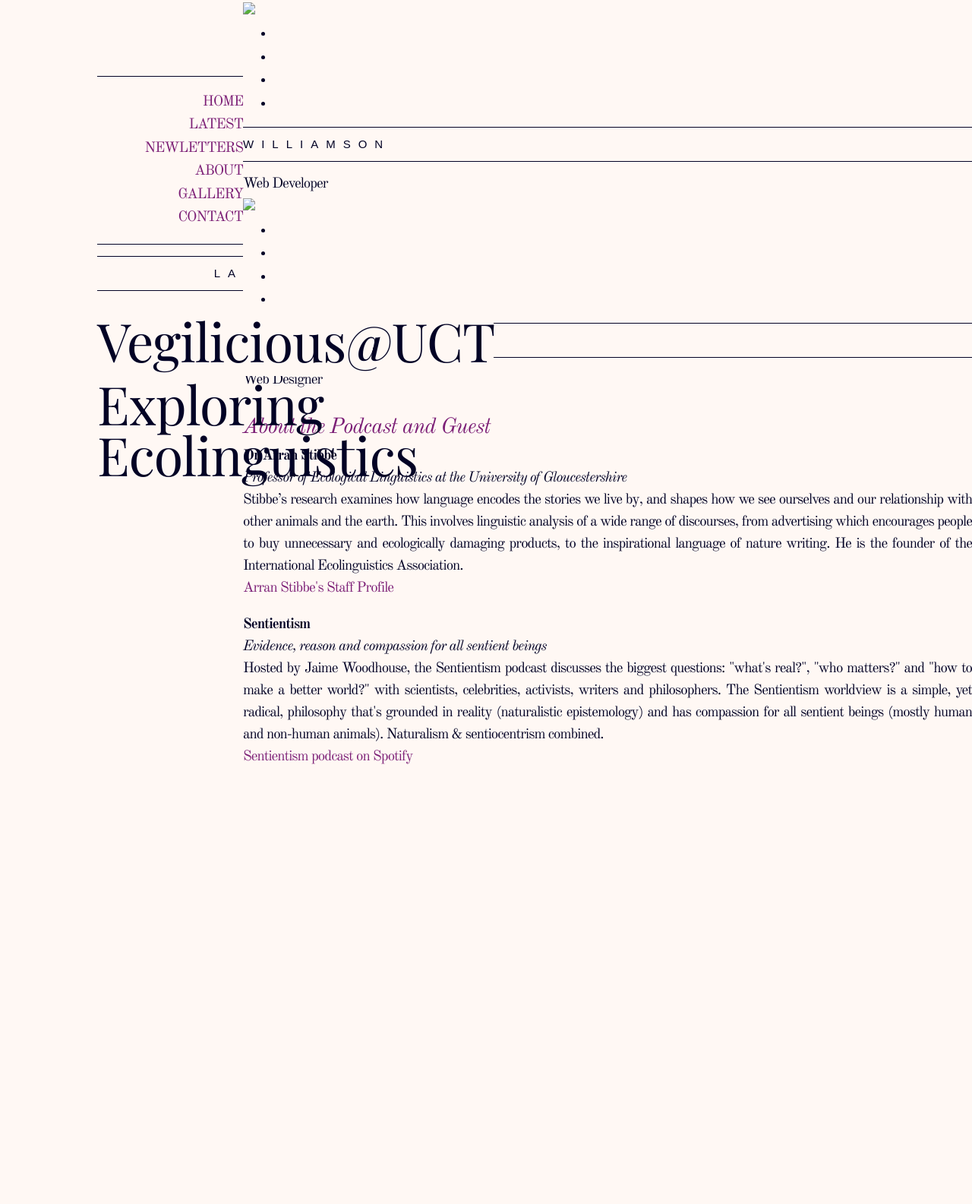
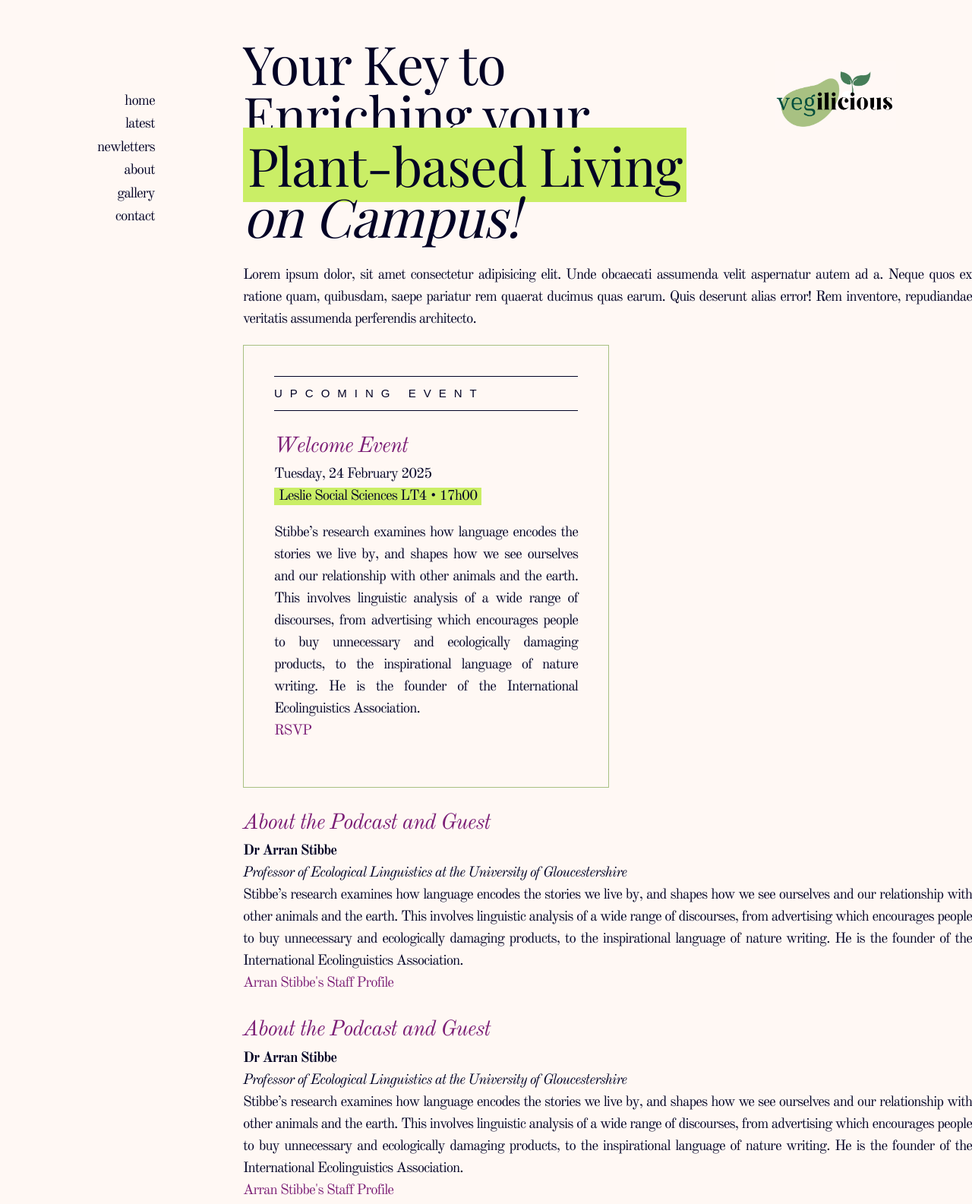
Before and after one commit to thandimatrose/vegilicious.uct, a plain HTML site: page index.html in a window 1280 px wide. Shown: the top 1585 px of the page at 76% size. Before the commit the page ends 1030 px from the top, so only its background shows below. Drawn offline with nearby package versions, Linux system fonts and the light colour scheme; a script that the page names is missing; a web font is replaced by a local one.

Commit message:
Editing stylesheet

```diff
--- a/index.html
+++ b/index.html
@@ -21,7 +21,7 @@
   <link rel="stylesheet" href="styles.css" />
 </head>
 
-<body>
+<body class="home">
   <header>
     <nav>
       <ol>
@@ -34,58 +34,75 @@
       </ol>
     </nav>
 
-
-      <h3>LA</h3>
-      <h1>
-        <span class="highlight-light">Vegilicious@UCT</span>
-        Exploring Ecolinguistics
-      </h1>
-
   </header>
 
+  <img id="logo" src="images/home/logo.png" />
+  <section id="home">
+      <h1>
+        Your Key to <br />Enriching your <br /><span class="highlight-bright">Plant-based Living</span><br /><em>on Campus!</em>
+      </h1>
+      <p>Lorem ipsum dolor, sit amet consectetur adipisicing elit. Unde obcaecati assumenda velit aspernatur autem ad a. Neque
+        quos ex ratione quam, quibusdam, saepe pariatur rem quaerat ducimus quas earum. Quis deserunt alias error! Rem
+        inventore, repudiandae veritatis assumenda perferendis architecto.</p>
 
-  <section class="container">
-    <div class="row">
-        <div class="col-md-3 col-sm-6">
-            <div class="our-team">
-                <div class="pic">
-                    <img src="images">
-                    <ul class="social">
-                        <li><a href="#" class="fab fa-facebook"></a></li>
-                        <li><a href="#" class="fab fa-google-plus"></a></li>
-                        <li><a href="#" class="fab fa-instagram"></a></li>
-                        <li><a href="#" class="fab fa-linkedin"></a></li>
-                    </ul>
-                </div>
-                <div class="team-content">
-                    <h3 class="title">Williamson</h3>
-                    <span class="post">Web Developer</span>
-                </div>
-            </div>
-        </div>
-        <div class="col-md-3 col-sm-6">
-            <div class="our-team">
-                <div class="pic">
-                    <img src="images/img-2.jpg">
-                    <ul class="social">
-                        <li><a href="#" class="fab fa-facebook"></a></li>
-                        <li><a href="#" class="fab fa-google-plus"></a></li>
-                        <li><a href="#" class="fab fa-instagram"></a></li>
-                        <li><a href="#" class="fab fa-linkedin"></a></li>
-                    </ul>
-                </div>
-                <div class="team-content">
-                    <h3 class="title">Kristiana</h3>
-                    <span class="post">Web Designer</span>
-                </div>
-            </div>
-        </div>
-    </div>
-  </section>
+
+      <aside id="upcoming-event">
+        <h3 style="">Upcoming Event</h3>
+        <h2>Welcome Event</h2>
+        <p>Tuesday, 24 February 2025 <br /><span class="highlight-bright">Leslie Social Sciences LT4 • 17h00</span></p>
+        <p>
+          Stibbe’s research examines how language encodes the stories we
+          live by, and shapes how we see ourselves and our relationship with
+          other animals and the earth. This involves linguistic analysis of a
+          wide range of discourses, from advertising which encourages people to
+          buy unnecessary and ecologically damaging products, to the
+          inspirational language of nature writing. He is the founder of the
+          International Ecolinguistics Association.<br /><a href="https://www.glos.ac.uk/staff/profile/arran-stibbe/"
+            target="_blank">RSVP</a>
+        </p>
+      </aside>
+      <h2>About the Podcast and Guest</h2>
+      <p>
+        <strong>Dr Arran Stibbe</strong> <br /><em>Professor of Ecological Linguistics at the University of
+          Gloucestershire</em>
+        <br />Stibbe’s research examines how language encodes the stories we
+        live by, and shapes how we see ourselves and our relationship with
+        other animals and the earth. This involves linguistic analysis of a
+        wide range of discourses, from advertising which encourages people to
+        buy unnecessary and ecologically damaging products, to the
+        inspirational language of nature writing. He is the founder of the
+        International Ecolinguistics Association.<br /><a href="https://www.glos.ac.uk/staff/profile/arran-stibbe/"
+          target="_blank">Arran Stibbe's Staff Profile</a>
+      </p>
+      <h2>About the Podcast and Guest</h2>
+      <p>
+        <strong>Dr Arran Stibbe</strong> <br /><em>Professor of Ecological Linguistics at the University of
+          Gloucestershire</em>
+        <br />Stibbe’s research examines how language encodes the stories we
+        live by, and shapes how we see ourselves and our relationship with
+        other animals and the earth. This involves linguistic analysis of a
+        wide range of discourses, from advertising which encourages people to
+        buy unnecessary and ecologically damaging products, to the
+        inspirational language of nature writing. He is the founder of the
+        International Ecolinguistics Association.<br /><a href="https://www.glos.ac.uk/staff/profile/arran-stibbe/"
+          target="_blank">Arran Stibbe's Staff Profile</a>
+      </p>
+      <h2>About the Podcast and Guest</h2>
+      <p>
+        <strong>Dr Arran Stibbe</strong> <br /><em>Professor of Ecological Linguistics at the University of
+          Gloucestershire</em>
+        <br />Stibbe’s research examines how language encodes the stories we
+        live by, and shapes how we see ourselves and our relationship with
+        other animals and the earth. This involves linguistic analysis of a
+        wide range of discourses, from advertising which encourages people to
+        buy unnecessary and ecologically damaging products, to the
+        inspirational language of nature writing. He is the founder of the
+        International Ecolinguistics Association.<br /><a href="https://www.glos.ac.uk/staff/profile/arran-stibbe/"
+          target="_blank">Arran Stibbe's Staff Profile</a>
+      </p>
 
 
 
-    <section id="about">
       <h2>About the Podcast and Guest</h2>
       <p>
         <strong>Dr Arran Stibbe</strong> <br /><em>Professor of Ecological Linguistics at the University of
--- a/styles.css
+++ b/styles.css
@@ -5,7 +5,8 @@
   --dark-accent: #002827;
   --colourful-accent: #7c1f76;
   --bright-accent: #caee66;
-  --mid-accent: #4b5e17;
+  --mid-accent: #a8c082;
+    --mid-dark-accent: #4b5e17;
   --body-width: 825px;
   --sans-font: "PingFang SC", sans-serif;
 }
@@ -56,12 +57,13 @@ body {
   background-image: url(images/background.jpg);
   background-size: cover;
   background-attachment: fixed;
-
   justify-content: end;
   margin: 0;
+  margin-top: 50px;
   padding-left: 25%;
 }
 
+body.home {}
 header {
   position: fixed;
   left: 10%;
@@ -83,9 +85,8 @@ header section {
 
 nav {
 
+  text-transform: lowercase;
 
-  border-top: 1px var(--dark-colour) solid;
-  border-bottom: 1px var(--dark-colour) solid;
 
 }
 
@@ -95,17 +96,14 @@ nav ol {
 
 }
 
-nav ul li {
-  margin-right: 10px;
-}
 
-nav ul li a {
+nav ol li a {
   color: var(--dark-colour);
   text-decoration: none;
 }
 
-nav ul li a:hover {
-  color: var(--main-back);
+nav ol li a:hover {
+  background-color: var(--bright-accent);
   text-decoration: none;
 }
 
@@ -137,6 +135,10 @@ h1 {
 
 h1 span.highlight-light {
   line-height: 100px;
+}
+h1 span {
+
+  z-index: 1;
 }
 
 h2 {
@@ -190,7 +192,27 @@ footer {
   font-weight: 900;
   font-style: normal;
 }
+img#logo {
 
+  width: 160px;
+}
+
+    body.home img#logo {
+      position: absolute;
+      right: 100px;
+      top: 80px;
+      z-index: 7;
+    }
+
+    section#home aside#upcoming-event {
+      border: var(--mid-accent) 1px solid;
+      padding: 40px;
+      width: 400px;
+    }
+
+    section#home aside#upcoming-event h3 {
+      margin-top: 0;
+    }
 
 section#about-the-team .container {
   display: grid;
@@ -201,12 +223,12 @@ section#about-the-team .container {
 section#about-the-team .container .card {}
 
 section#about-the-team .container .card img {
-  background-color: var(--bright-accent);
+  background-color: var(--mid-accent);
 
 }
 
 section#about-the-team .container .card .team-content {
-  color: var(--mid-accent);
+
   text-align: center;
   display: grid;
   grid-template-columns: 100%;
```
Also changed, not shown: about-the-team/index.html (+9 -8 lines), gallery/index.html (+2 -0 lines), images/home/logo.png (added), 1 other file.
